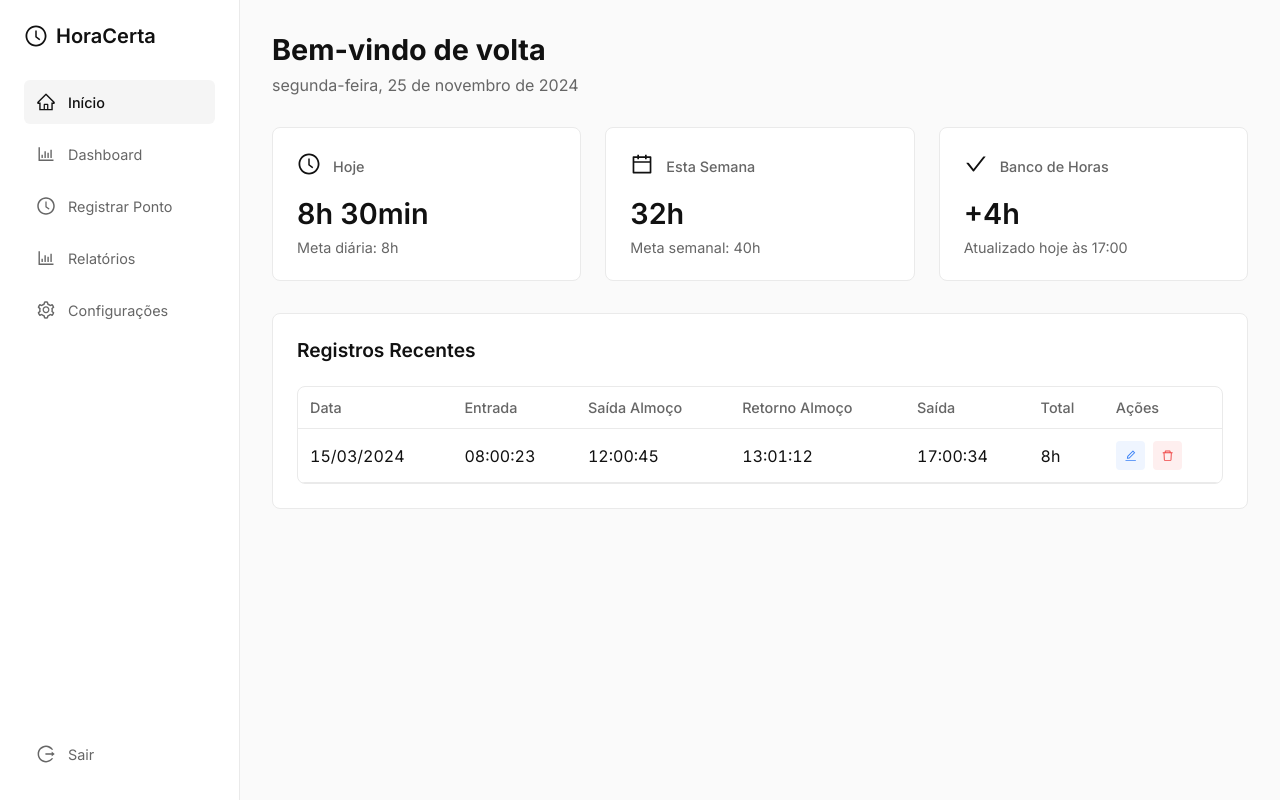
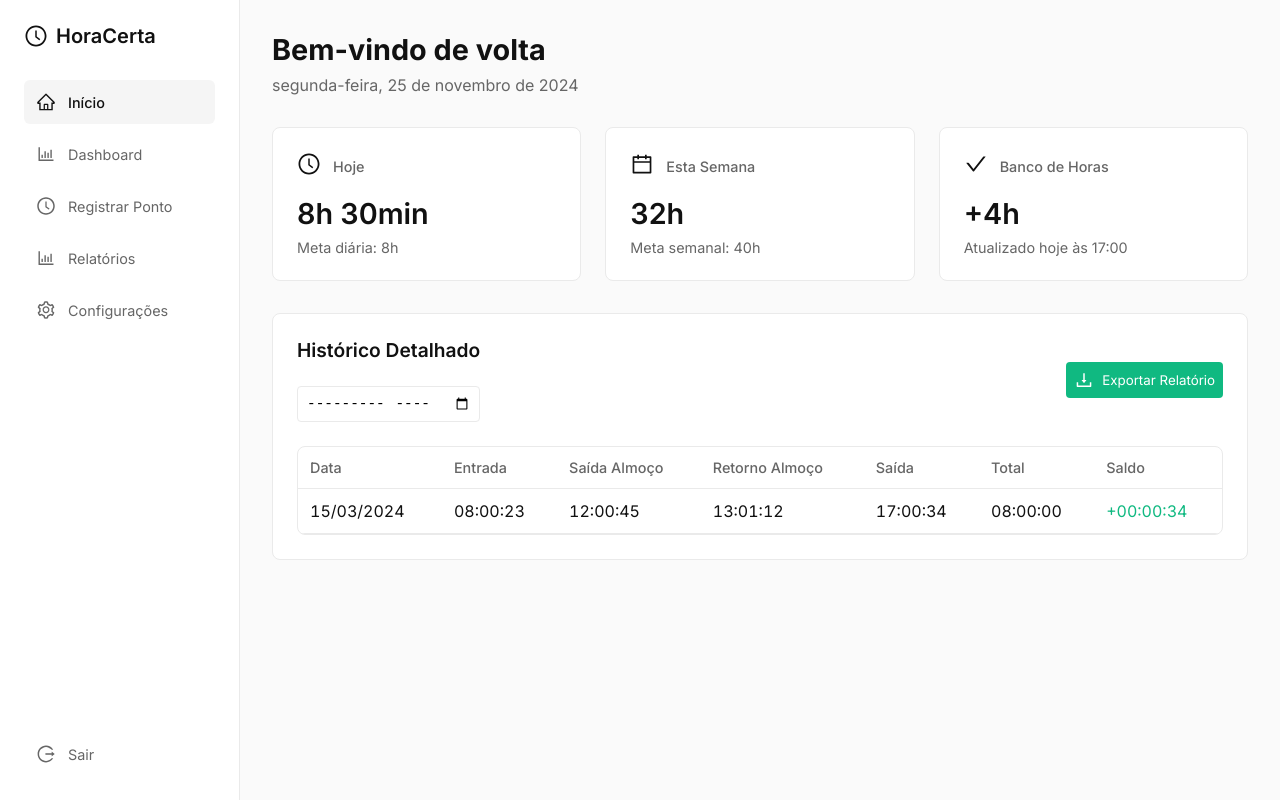
Before and after one commit to DevLucasFontoura/HoraCerta, a React (Create React App) app: page /home in a window 1280 px wide. Built offline with nearby package versions, Linux system fonts and the light colour scheme.

Commit message:
Mudei as tabelas de home para relatorios e relatorios para home

```diff
--- a/src/pages/Analytics/index.tsx
+++ b/src/pages/Analytics/index.tsx
@@ -6,18 +6,22 @@ import {
   AiOutlineClockCircle,
   AiOutlineCalendar,
   AiOutlineFile,
-  AiOutlineDownload
+  AiOutlineDownload,
+  AiOutlineEdit,
+  AiOutlineClose,
+  AiOutlineSave,
+  AiOutlineDelete
 } from 'react-icons/ai';
 import PageTransition from '../../components/PageTransition/index';
 
 interface TimeRecord {
+  id: number;
   date: string;
   entry: string;
   lunchOut: string;
   lunchReturn: string;
   exit: string;
   total: string;
-  balance: string;
 }
 
 const statsVariants = {
@@ -42,42 +46,72 @@ const statItemVariants = {
   }
 };
 
+const tableVariants = {
+  hidden: { opacity: 0 },
+  visible: {
+    opacity: 1,
+    transition: {
+      staggerChildren: 0.1
+    }
+  }
+};
+
 const Analytics = () => {
-  const [dateFilter, setDateFilter] = useState('');
-  const [records] = useState<TimeRecord[]>([
+  const [editingId, setEditingId] = useState<number | null>(null);
+  const [records, setRecords] = useState<TimeRecord[]>([
     {
+      id: 1,
       date: '15/03/2024',
       entry: '08:00:23',
       lunchOut: '12:00:45',
       lunchReturn: '13:01:12',
       exit: '17:00:34',
-      total: '08:00:00',
-      balance: '+00:00:34'
-    },
-    // Adicione mais registros conforme necessário
+      total: '8h'
+    }
   ]);
+  const [editForm, setEditForm] = useState<TimeRecord | null>(null);
 
-  const handleExport = () => {
-    // Implementar lógica de exportação
-    console.log('Exportando relatório...');
+  const handleEdit = (record: TimeRecord) => {
+    setEditingId(record.id);
+    setEditForm(record);
+  };
+
+  const handleSave = () => {
+    if (editForm) {
+      setRecords(records.map(record =>
+        record.id === editForm.id ? editForm : record
+      ));
+      setEditingId(null);
+      setEditForm(null);
+    }
+  };
+
+  const handleCancel = () => {
+    setEditingId(null);
+    setEditForm(null);
+  };
+
+  const handleDelete = (id: number) => {
+    if (window.confirm('Tem certeza que deseja excluir este registro?')) {
+      setRecords(records.filter(record => record.id !== id));
+    }
+  };
+
+  const handleInputChange = (field: keyof TimeRecord, value: string) => {
+    if (editForm) {
+      setEditForm({ ...editForm, [field]: value });
+    }
   };
 
   return (
     <PageTransition>
       <Container>
-        <Header
-          initial={{ opacity: 0, y: -20 }}
-          animate={{ opacity: 1, y: 0 }}
-        >
+        <Header>
           <Title>Relatórios</Title>
           <Subtitle>Visualize e exporte seus registros de ponto</Subtitle>
         </Header>
 
-        <Grid
-          variants={statsVariants}
-          initial="hidden"
-          animate="visible"
-        >
+        <Grid variants={statsVariants} initial="hidden" animate="visible">
           <StatCard
             variants={statItemVariants}
           >
@@ -109,28 +143,8 @@ const Analytics = () => {
           </StatCard>
         </Grid>
 
-        <Section
-          initial={{ opacity: 0, y: 20 }}
-          animate={{ opacity: 1, y: 0 }}
-          transition={{ delay: 0.3 }}
-        >
-          <SectionHeader>
-            <div>
-              <SectionTitle>Histórico Detalhado</SectionTitle>
-              <FilterContainer>
-                <FilterInput
-                  type="month"
-                  value={dateFilter}
-                  onChange={(e) => setDateFilter(e.target.value)}
-                />
-              </FilterContainer>
-            </div>
-            <ExportButton onClick={handleExport}>
-              <AiOutlineDownload size={20} />
-              Exportar Relatório
-            </ExportButton>
-          </SectionHeader>
-
+        <StyledSection variants={tableVariants} initial="hidden" animate="visible">
+          <SectionTitle>Registros Recentes</SectionTitle>
           <TableContainer>
             <Table>
               <thead>
@@ -138,42 +152,66 @@ const Analytics = () => {
                   <th>Data</th>
                   <th>Entrada</th>
                   <th>Saída Almoço</th>
-                  <th>Retorno Almoço</th>
+                  <th>Retorno</th>
                   <th>Saída</th>
                   <th>Total</th>
-                  <th>Saldo</th>
+                  <th>Ações</th>
                 </tr>
               </thead>
               <tbody>
-                {records.map((record, index) => (
-                  <tr key={index}>
+                {records.map(record => (
+                  <tr key={record.id}>
+                    {editingId === record.id ? (
+                      // Modo de edição
+                      <>
+                        <td><Input type="date" value={editForm?.date} onChange={e => handleInputChange('date', e.target.value)} /></td>
+                        <td><Input type="time" value={editForm?.entry} onChange={e => handleInputChange('entry', e.target.value)} /></td>
+                        <td><Input type="time" value={editForm?.lunchOut} onChange={e => handleInputChange('lunchOut', e.target.value)} /></td>
+                        <td><Input type="time" value={editForm?.lunchReturn} onChange={e => handleInputChange('lunchReturn', e.target.value)} /></td>
+                        <td><Input type="time" value={editForm?.exit} onChange={e => handleInputChange('exit', e.target.value)} /></td>
+                        <td>{editForm?.total}</td>
+                        <td>
+                          <ActionButtons>
+                            <ActionButton color="#10B981" onClick={handleSave}><AiOutlineSave /></ActionButton>
+                            <ActionButton color="#EF4444" onClick={handleCancel}><AiOutlineClose /></ActionButton>
+                          </ActionButtons>
+                        </td>
+                      </>
+                    ) : (
+                      // Modo de visualização
+                      <>
                         <td>{record.date}</td>
                         <td>{record.entry}</td>
                         <td>{record.lunchOut}</td>
                         <td>{record.lunchReturn}</td>
                         <td>{record.exit}</td>
                         <td>{record.total}</td>
-                    <td className={record.balance.includes('+') ? 'positive' : 'negative'}>
-                      {record.balance}
+                        <td>
+                          <ActionButtons>
+                            <ActionButton color="#111111" onClick={() => handleEdit(record)}><AiOutlineEdit /></ActionButton>
+                            <ActionButton color="#EF4444" onClick={() => handleDelete(record.id)}><AiOutlineDelete /></ActionButton>
+                          </ActionButtons>
                         </td>
+                      </>
+                    )}
                   </tr>
                 ))}
               </tbody>
             </Table>
           </TableContainer>
-        </Section>
+        </StyledSection>
       </Container>
     </PageTransition>
   );
 };
 
-const Container = styled(motion.div)`
+const Container = styled.div`
   max-width: 1200px;
   margin: 0 auto;
-  padding: 0 1rem;
+  padding: 2rem;
 `;
 
-const Header = styled(motion.header)`
+const Header = styled.div`
   margin-bottom: 2rem;
 `;
 
@@ -228,36 +266,54 @@ const StatLabel = styled.div`
   color: #666666;
 `;
 
-const Section = styled(motion.section)`
+const StyledSection = styled(motion.section)`
   background: white;
   padding: 1.5rem;
   border-radius: 8px;
   border: 1px solid #eaeaea;
-`;
-
-const SectionHeader = styled.div`
-  display: flex;
-  justify-content: space-between;
-  align-items: center;
-  margin-bottom: 1.5rem;
+  margin-top: 2rem;
 `;
 
 const SectionTitle = styled.h2`
   font-size: 1.2rem;
   font-weight: 600;
   color: #111111;
-  margin-bottom: 1rem;
+  margin-bottom: 1.5rem;
 `;
 
-const FilterContainer = styled.div`
-  display: flex;
-  gap: 1rem;
+const TableContainer = styled.div`
+  overflow-x: auto;
 `;
 
-const FilterInput = styled.input`
+const Table = styled.table`
+  width: 100%;
+  border-collapse: collapse;
+
+  th, td {
+    padding: 0.75rem;
+    text-align: left;
+    border-bottom: 1px solid #eaeaea;
+  }
+
+  th {
+    font-weight: 500;
+    color: #666666;
+    font-size: 0.9rem;
+  }
+
+  td {
+    color: #111111;
+  }
+
+  tbody tr:hover {
+    background-color: #f9f9f9;
+  }
+`;
+
+const Input = styled.input`
   padding: 0.5rem;
   border: 1px solid #eaeaea;
-  border-radius: 6px;
+  border-radius: 4px;
   font-size: 0.9rem;
 
   &:focus {
@@ -266,67 +322,26 @@ const FilterInput = styled.input`
   }
 `;
 
-const ExportButton = styled.button`
+const ActionButtons = styled.div`
+  display: flex;
+  gap: 0.25rem;
+`;
+
+const ActionButton = styled.button<{ color: string }>`
   display: flex;
   align-items: center;
-  gap: 0.5rem;
-  padding: 0.75rem 1rem;
-  background: white;
-  border: 1px solid #eaeaea;
-  border-radius: 6px;
-  color: #666666;
-  font-size: 0.9rem;
+  justify-content: center;
+  width: 28px;
+  height: 28px;
+  background: transparent;
+  border: none;
+  border-radius: 4px;
+  color: ${props => props.color};
   cursor: pointer;
   transition: all 0.2s ease;
 
   &:hover {
-    background: #f5f5f5;
-    color: #111111;
-  }
-`;
-
-const TableContainer = styled.div`
-  overflow-x: auto;
-  background: white;
-  border-radius: 8px;
-  border: 1px solid #eaeaea;
-`;
-
-const Table = styled.table`
-  width: 100%;
-  border-collapse: collapse;
-  white-space: nowrap;
-
-  th, td {
-    padding: 0.75rem;
-    text-align: left;
-    border-bottom: 1px solid #eaeaea;
-    font-variant-numeric: tabular-nums;
-  }
-
-  th {
-    font-weight: 500;
-    color: #666666;
-    font-size: 0.9rem;
-    background: #f9f9f9;
-  }
-
-  td {
-    color: #111111;
-  }
-
-  .positive {
-    color: #10B981;
-    font-weight: 500;
-  }
-
-  .negative {
-    color: #EF4444;
-    font-weight: 500;
-  }
-
-  tbody tr:hover {
-    background-color: #f9f9f9;
+    background: ${props => `${props.color}15`};
   }
 `;
 
--- a/src/pages/Home/index.tsx
+++ b/src/pages/Home/index.tsx
@@ -8,7 +8,8 @@ import {
   AiOutlineEdit,
   AiOutlineDelete,
   AiOutlineSave,
-  AiOutlineClose
+  AiOutlineClose,
+  AiOutlineDownload
 } from 'react-icons/ai';
 import PageTransition from '../../components/PageTransition/index';
 
@@ -20,6 +21,7 @@ interface TimeRecord {
   lunchReturn: string;
   exit: string;
   total: string;
+  balance: string;
 }
 
 interface DashboardCard {
@@ -54,8 +56,8 @@ const tableVariants = {
 };
 
 const Home = () => {
-  const [editingId, setEditingId] = useState<number | null>(null);
-  const [records, setRecords] = useState<TimeRecord[]>([
+  const [dateFilter, setDateFilter] = useState('');
+  const [records] = useState<TimeRecord[]>([
     {
       id: 1,
       date: '15/03/2024',
@@ -63,10 +65,10 @@ const Home = () => {
       lunchOut: '12:00:45',
       lunchReturn: '13:01:12',
       exit: '17:00:34',
-      total: '8h'
+      total: '08:00:00',
+      balance: '+00:00:34'
     }
   ]);
-  const [editForm, setEditForm] = useState<TimeRecord | null>(null);
 
   const homeCards: DashboardCard[] = [
     {
@@ -92,36 +94,8 @@ const Home = () => {
     }
   ];
 
-  const handleEdit = (record: TimeRecord) => {
-    setEditingId(record.id);
-    setEditForm(record);
-  };
-
-  const handleSave = () => {
-    if (editForm) {
-      setRecords(records.map(record =>
-        record.id === editForm.id ? editForm : record
-      ));
-      setEditingId(null);
-      setEditForm(null);
-    }
-  };
-
-  const handleCancel = () => {
-    setEditingId(null);
-    setEditForm(null);
-  };
-
-  const handleDelete = (id: number) => {
-    if (window.confirm('Tem certeza que deseja excluir este registro?')) {
-      setRecords(records.filter(record => record.id !== id));
-    }
-  };
-
-  const handleInputChange = (field: keyof TimeRecord, value: string) => {
-    if (editForm) {
-      setEditForm({ ...editForm, [field]: value });
-    }
+  const handleExport = () => {
+    console.log('Exportando relatório...');
   };
 
   return (
@@ -160,12 +134,28 @@ const Home = () => {
           ))}
         </Grid>
 
-        <StyledSection
-          variants={tableVariants}
-          initial="hidden"
-          animate="visible"
+        <Section
+          initial={{ opacity: 0, y: 20 }}
+          animate={{ opacity: 1, y: 0 }}
+          transition={{ delay: 0.3 }}
         >
-          <SectionTitle>Registros Recentes</SectionTitle>
+          <SectionHeader>
+            <div>
+              <SectionTitle>Histórico Detalhado</SectionTitle>
+              <FilterContainer>
+                <FilterInput
+                  type="month"
+                  value={dateFilter}
+                  onChange={(e) => setDateFilter(e.target.value)}
+                />
+              </FilterContainer>
+            </div>
+            <ExportButton onClick={handleExport}>
+              <AiOutlineDownload size={20} />
+              Exportar Relatório
+            </ExportButton>
+          </SectionHeader>
+
           <TableContainer>
             <Table>
               <thead>
@@ -176,93 +166,27 @@ const Home = () => {
                   <th>Retorno Almoço</th>
                   <th>Saída</th>
                   <th>Total</th>
-                  <th>Ações</th>
+                  <th>Saldo</th>
                 </tr>
               </thead>
               <tbody>
-                {records.map(record => (
-                  <tr key={record.id}>
-                    {editingId === record.id ? (
-                      <>
-                        <td>
-                          <Input
-                            type="date"
-                            value={editForm?.date || ''}
-                            onChange={(e) => handleInputChange('date', e.target.value)}
-                          />
-                        </td>
-                        <td>
-                          <Input
-                            type="time"
-                            value={editForm?.entry || ''}
-                            onChange={(e) => handleInputChange('entry', e.target.value)}
-                          />
-                        </td>
-                        <td>
-                          <Input
-                            type="time"
-                            value={editForm?.lunchOut || ''}
-                            onChange={(e) => handleInputChange('lunchOut', e.target.value)}
-                          />
-                        </td>
-                        <td>
-                          <Input
-                            type="time"
-                            value={editForm?.lunchReturn || ''}
-                            onChange={(e) => handleInputChange('lunchReturn', e.target.value)}
-                          />
-                        </td>
-                        <td>
-                          <Input
-                            type="time"
-                            value={editForm?.exit || ''}
-                            onChange={(e) => handleInputChange('exit', e.target.value)}
-                          />
-                        </td>
-                        <td>{editForm?.total}</td>
-                        <td>
-                          <ActionButtons>
-                            <ActionButton onClick={handleSave} color="#10B981">
-                              <AiOutlineSave />
-                            </ActionButton>
-                            <ActionButton onClick={handleCancel} color="#666666">
-                              <AiOutlineClose />
-                            </ActionButton>
-                          </ActionButtons>
-                        </td>
-                      </>
-                    ) : (
-                      <>
+                {records.map((record, index) => (
+                  <tr key={index}>
                     <td>{record.date}</td>
                     <td>{record.entry}</td>
                     <td>{record.lunchOut}</td>
                     <td>{record.lunchReturn}</td>
                     <td>{record.exit}</td>
                     <td>{record.total}</td>
-                        <td>
-                          <ActionButtons>
-                            <ActionButton
-                              onClick={() => handleEdit(record)}
-                              color="#3B82F6"
-                            >
-                              <AiOutlineEdit />
-                            </ActionButton>
-                            <ActionButton
-                              onClick={() => handleDelete(record.id)}
-                              color="#EF4444"
-                            >
-                              <AiOutlineDelete />
-                            </ActionButton>
-                          </ActionButtons>
+                    <td className={record.balance.includes('+') ? 'positive' : 'negative'}>
+                      {record.balance}
                     </td>
-                      </>
-                    )}
                   </tr>
                 ))}
               </tbody>
             </Table>
           </TableContainer>
-        </StyledSection>
+        </Section>
       </Container>
     </PageTransition>
   );
@@ -332,11 +256,18 @@ const CardFooter = styled.div`
   color: #666666;
 `;
 
-const StyledSection = styled(motion.section)`
+const Section = styled(motion.section)`
   background: white;
   padding: 1.5rem;
   border-radius: 8px;
   border: 1px solid #eaeaea;
+`;
+
+const SectionHeader = styled.div`
+  display: flex;
+  justify-content: space-between;
+  align-items: center;
+  margin-bottom: 1.5rem;
 `;
 
 const SectionTitle = styled.h2`
@@ -344,6 +275,42 @@ const SectionTitle = styled.h2`
   font-weight: 600;
   color: #111111;
   margin-bottom: 1.5rem;
+`;
+
+const FilterContainer = styled.div`
+  display: flex;
+  align-items: center;
+  gap: 0.75rem;
+`;
+
+const FilterInput = styled.input`
+  width: 100%;
+  padding: 0.5rem;
+  border: 1px solid #eaeaea;
+  border-radius: 4px;
+  font-size: 0.9rem;
+
+  &:focus {
+    outline: none;
+    border-color: #111111;
+  }
+`;
+
+const ExportButton = styled.button`
+  display: flex;
+  align-items: center;
+  gap: 0.5rem;
+  padding: 0.5rem;
+  border: none;
+  border-radius: 4px;
+  background: #10B981;
+  color: white;
+  cursor: pointer;
+  transition: all 0.2s ease;
+
+  &:hover {
+    background: #158057;
+  }
 `;
 
 const TableContainer = styled.div`
@@ -377,40 +344,13 @@ const Table = styled.table`
   tbody tr:hover {
     background-color: #f9f9f9;
   }
-`;
 
-const Input = styled.input`
-  width: 100%;
-  padding: 0.5rem;
-  border: 1px solid #eaeaea;
-  border-radius: 4px;
-  font-size: 0.9rem;
+  .positive {
+    color: #10B981;
+  }
 
-  &:focus {
-    outline: none;
-    border-color: #111111;
-  }
-`;
-
-const ActionButtons = styled.div`
-  display: flex;
-  gap: 0.5rem;
-`;
-
-const ActionButton = styled.button<{ color: string }>`
-  display: flex;
-  align-items: center;
-  justify-content: center;
-  padding: 0.5rem;
-  border: none;
-  border-radius: 4px;
-  background: ${props => `${props.color}15`};
-  color: ${props => props.color};
-  cursor: pointer;
-  transition: all 0.2s ease;
-
-  &:hover {
-    background: ${props => `${props.color}25`};
+  .negative {
+    color: #EF4444;
   }
 `;
 
```
Lines whose indentation alone changed are shown as unchanged.
